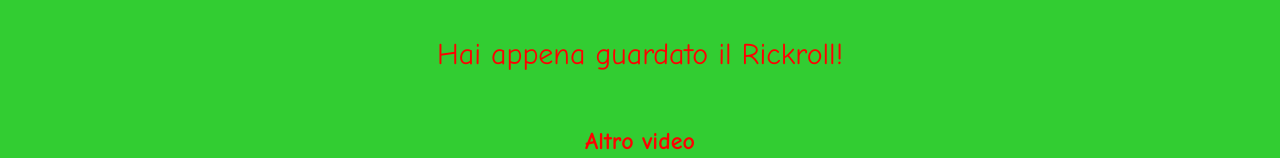
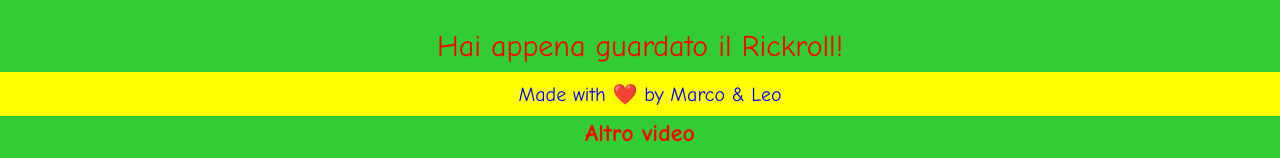
Before and after one commit to EHVOLEVI/ehvolevi, a plain HTML site: page index.html in a window 1280 px wide. Shown: the part 684-842 px from the top of the page. Drawn offline with Linux system fonts and the light colour scheme.

Commit message:
Update index.html

```diff
--- a/index.html
+++ b/index.html
@@ -10,6 +10,8 @@
             color: red;
             font-family: "Comic Sans MS", sans-serif;
             text-align: center;
+            margin: 0;
+            padding: 0;
         }
 
         nav {
@@ -65,12 +67,23 @@
 
         #content {
             margin-top: 20px;
+            padding-bottom: 100px; /* Spazio per il footer */
+        }
+
+        footer {
+            background-color: yellow;
+            color: blue;
+            font-size: 20px;
+            padding: 10px;
+            position: fixed;
+            bottom: 0;
+            width: 100%;
         }
     </style>
     <script>
-        function showHehePage() {
-            var hehePage = document.getElementById('hehePage');
-            hehePage.style.display = 'block';
+        function showPlayPage() {
+            var playPage = document.getElementById('playPage');
+            playPage.style.display = 'block';
 
             // Fare partire i video automaticamente con l'audio
             var rickrollVideo = document.getElementById('rickroll');
@@ -81,15 +94,15 @@
         }
     </script>
 </head>
-<body onload="showHehePage()">
+<body onload="showPlayPage()">
 
     <nav>
-        <a href="#" onclick="showHehePage()">Play</a>
+        <a href="#" onclick="showPlayPage()">Play</a>
     </nav>
 
     <div id="content">
         <!-- Play Page -->
-        <div id="hehePage">
+        <div id="playPage">
             <h1>HEHE RICKROLLATO!</h1>
             <video id="rickroll" autoplay loop>
                 <source src="https://rickroll.it/rickroll.mp4" type="video/mp4">
@@ -105,5 +118,9 @@
         </div>
     </div>
 
+    <footer>
+        Made with ❤️ by Marco & Leo
+    </footer>
+
 </body>
 </html>
```
